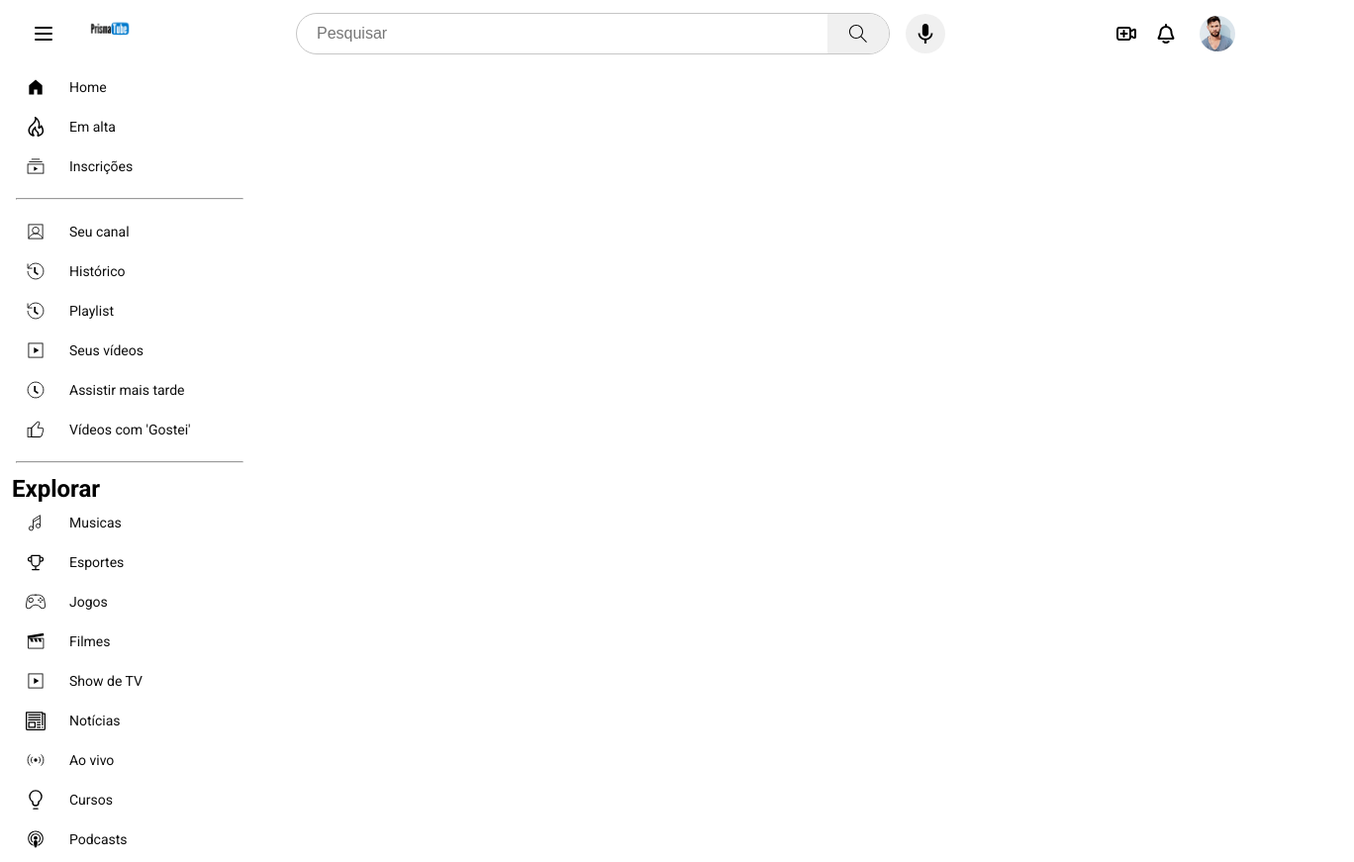
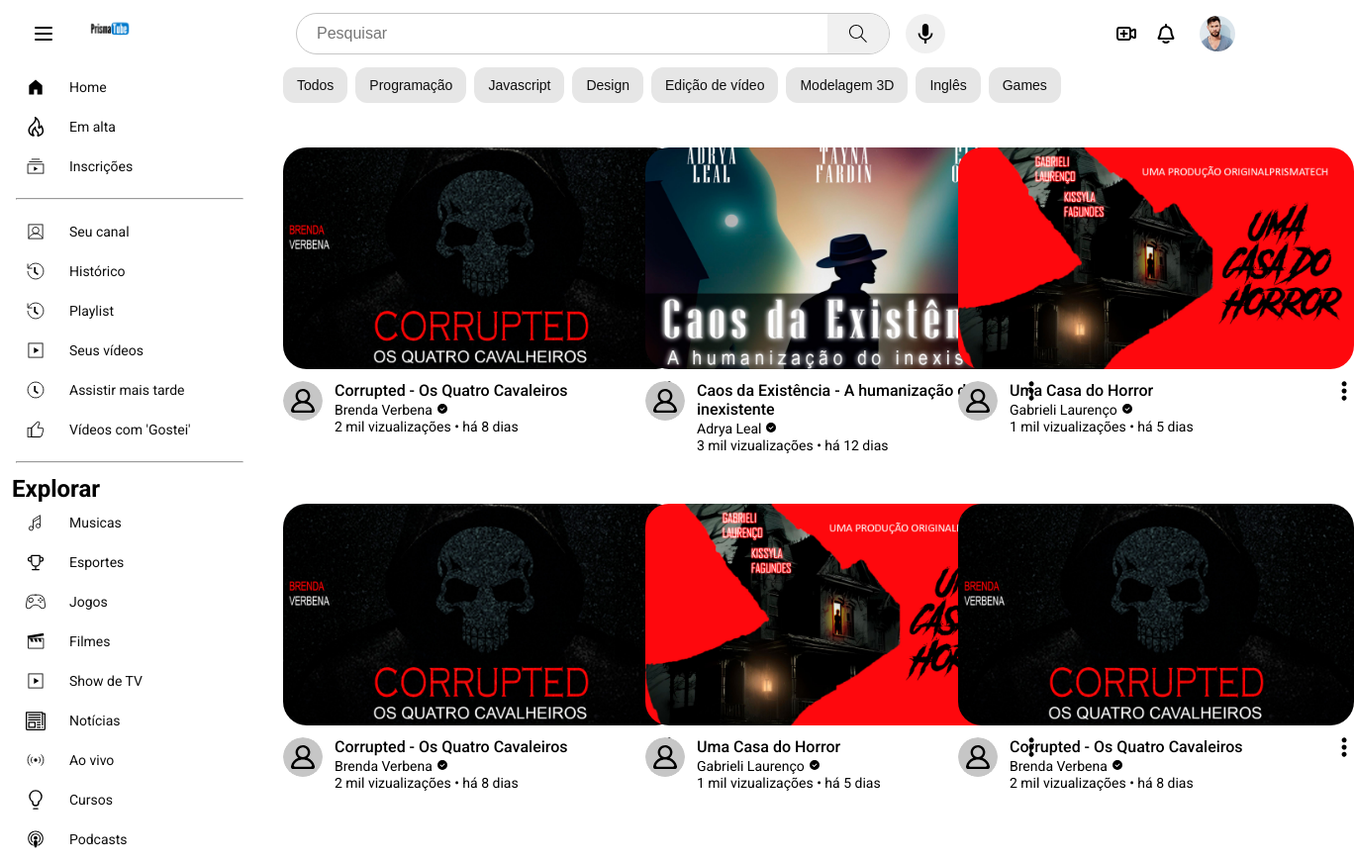
Before and after one commit to Andre-Wantil/aula-14, a plain HTML site: page index.html in a window 1280 px wide. Shown: the top 871 px of the page at 99% size, 1368 px wide, since content can reach past the window. Drawn offline with Linux system fonts and the light colour scheme.

Commit message:
posições de thumbs adicionadas

```diff
--- a/css/main.css
+++ b/css/main.css
@@ -30,6 +30,14 @@ main {
   grid-template-rows: repeat(3, 1fr);
   column-gap: 16px;
   row-gap: 40px;
+}
+
+#bizarro {
+  margin-left: -50px;
+}
+
+#bizonho{
+  margin-left: -100px;
 }
 
 .video__container {
--- a/index.html
+++ b/index.html
@@ -3,7 +3,7 @@
   <head>
     <meta charset="UTF-8" />
     <meta name="viewport" content="width=device-width, initial-scale=1.0" />
-    <title>Youtube</title>
+    <title>Prismatube</title>
     <link rel="shortcut icon" href="/images/favicon.png" type="image/png" />
     <link rel="preconnect" href="https://fonts.googleapis.com" />
     <link rel="preconnect" href="https://fonts.gstatic.com" crossorigin />
@@ -262,7 +262,124 @@
     </aside>
 
     <main>
-
+      <section class="filters__area">
+        <button type="button">
+          Todos
+        </button>
+        <button type="button">
+          Programação
+        </button>
+        <button type="button">
+          Javascript
+        </button>
+        <button type="button">
+          Design
+        </button>
+        <button type="button">
+          Edição de vídeo
+        </button>
+        <button type="button">
+          Modelagem 3D
+        </button>
+        <button type="button">
+          Inglês
+        </button>
+        <button type="button">
+          Games
+        </button>
+      </section>
+      <section class="videos__area">
+        <section class="video__container">
+            <img class="video__thumbnail" src="/images/thumbs/brenda-verbena.jpg">
+            <section class="video__info">
+              <img class="channel__avatar" src="/images/main/profile-youtube.svg">
+              <section class="video__details">
+                <h2>Corrupted - Os Quatro Cavaleiros</h2>
+                <span>Brenda Verbena</span>
+                <img src="/images/main/check-circle.svg">
+                <p>2 mil vizualizações • há 8 dias</p>
+              </section>
+              <section class="options__button">
+                <img src="/images/main/options.svg">
+              </section>
+            </section>
+        </section>
+        <section id="bizarro" class="video__container">
+            <img class="video__thumbnail" src="/images/thumbs/caos-da-existencia.jpg">
+            <section class="video__info">
+              <img class="channel__avatar" src="/images/main/profile-youtube.svg">
+              <section class="video__details">
+                <h2>Caos da Existência - A humanização do inexistente</h2>
+                <span>Adrya Leal</span>
+                <img src="/images/main/check-circle.svg">
+                <p>3 mil vizualizações • há 12 dias</p>
+              </section>
+              <section class="options__button">
+                <img src="/images/main/options.svg">
+              </section>
+            </section>
+        </section>
+        <section id="bizonho" class="video__container">
+          <img class="video__thumbnail" src="/images/thumbs/casa-do-horro.jpg">
+          <section class="video__info">
+            <img class="channel__avatar" src="/images/main/profile-youtube.svg">
+            <section class="video__details">
+              <h2>Uma Casa do Horror</h2>
+              <span>Gabrieli Laurenço</span>
+              <img src="/images/main/check-circle.svg">
+              <p>1 mil vizualizações • há 5 dias</p>
+            </section>
+            <section class="options__button">
+              <img src="/images/main/options.svg">
+            </section>
+          </section>
+        </section>
+        <section class="video__container">
+          <img class="video__thumbnail" src="/images/thumbs/brenda-verbena.jpg">
+          <section class="video__info">
+            <img class="channel__avatar" src="/images/main/profile-youtube.svg">
+            <section class="video__details">
+              <h2>Corrupted - Os Quatro Cavaleiros</h2>
+              <span>Brenda Verbena</span>
+              <img src="/images/main/check-circle.svg">
+              <p>2 mil vizualizações • há 8 dias</p>
+            </section>
+            <section class="options__button">
+              <img src="/images/main/options.svg">
+            </section>
+          </section>
+        </section>
+        <section id="bizarro" class="video__container">
+          <img class="video__thumbnail" src="/images/thumbs/casa-do-horro.jpg">
+          <section class="video__info">
+            <img class="channel__avatar" src="/images/main/profile-youtube.svg">
+            <section class="video__details">
+              <h2>Uma Casa do Horror</h2>
+              <span>Gabrieli Laurenço</span>
+              <img src="/images/main/check-circle.svg">
+              <p>1 mil vizualizações • há 5 dias</p>
+            </section>
+            <section class="options__button">
+              <img src="/images/main/options.svg">
+            </section>
+          </section>
+        </section>
+        <section id="bizonho" class="video__container">
+          <img class="video__thumbnail" src="/images/thumbs/brenda-verbena.jpg">
+          <section class="video__info">
+            <img class="channel__avatar" src="/images/main/profile-youtube.svg">
+            <section class="video__details">
+              <h2>Corrupted - Os Quatro Cavaleiros</h2>
+              <span>Brenda Verbena</span>
+              <img src="/images/main/check-circle.svg">
+              <p>2 mil vizualizações • há 8 dias</p>
+            </section>
+            <section class="options__button">
+              <img src="/images/main/options.svg">
+            </section>
+          </section>
+        </section>
+      </section>
     </main>
   </body>
 </html>
```
